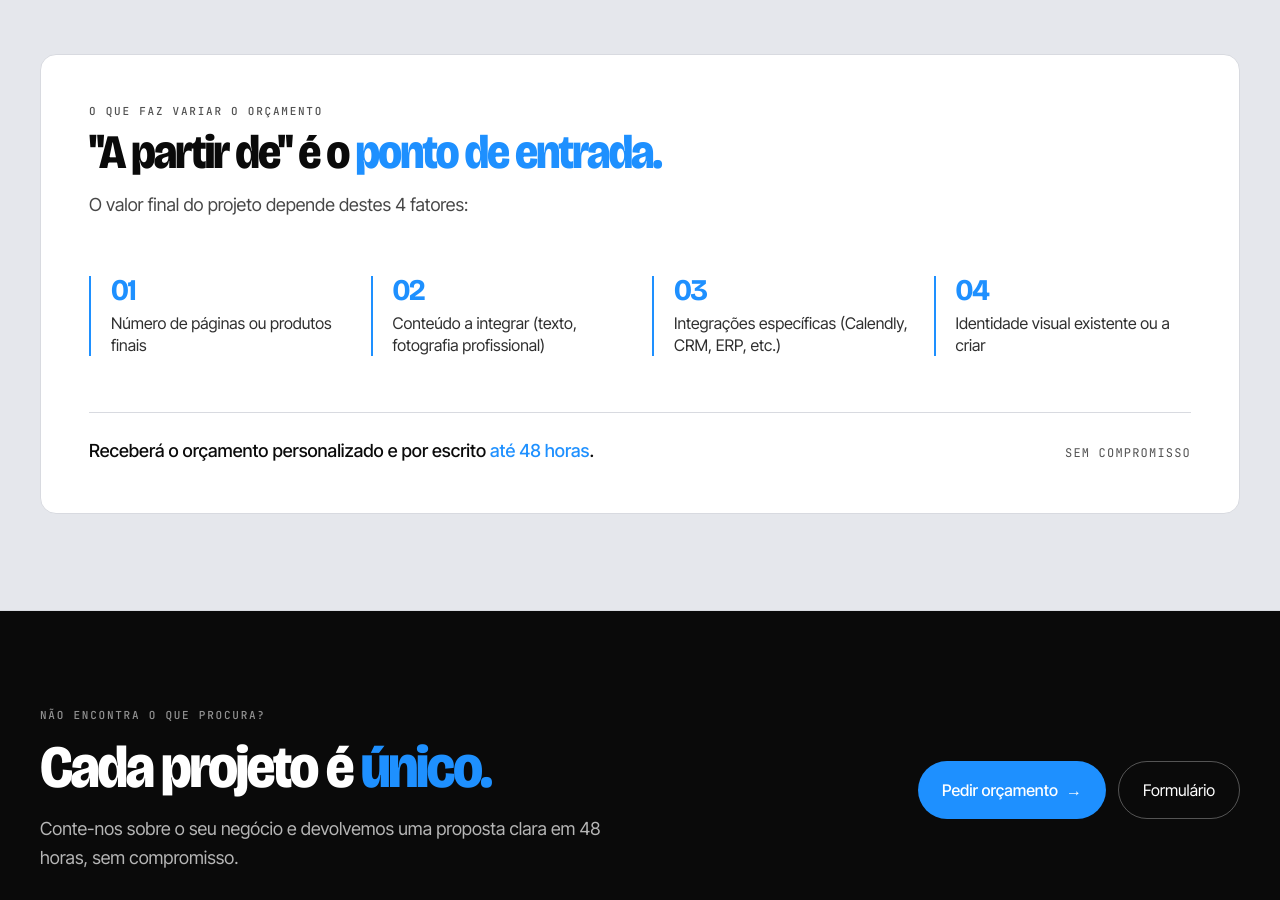
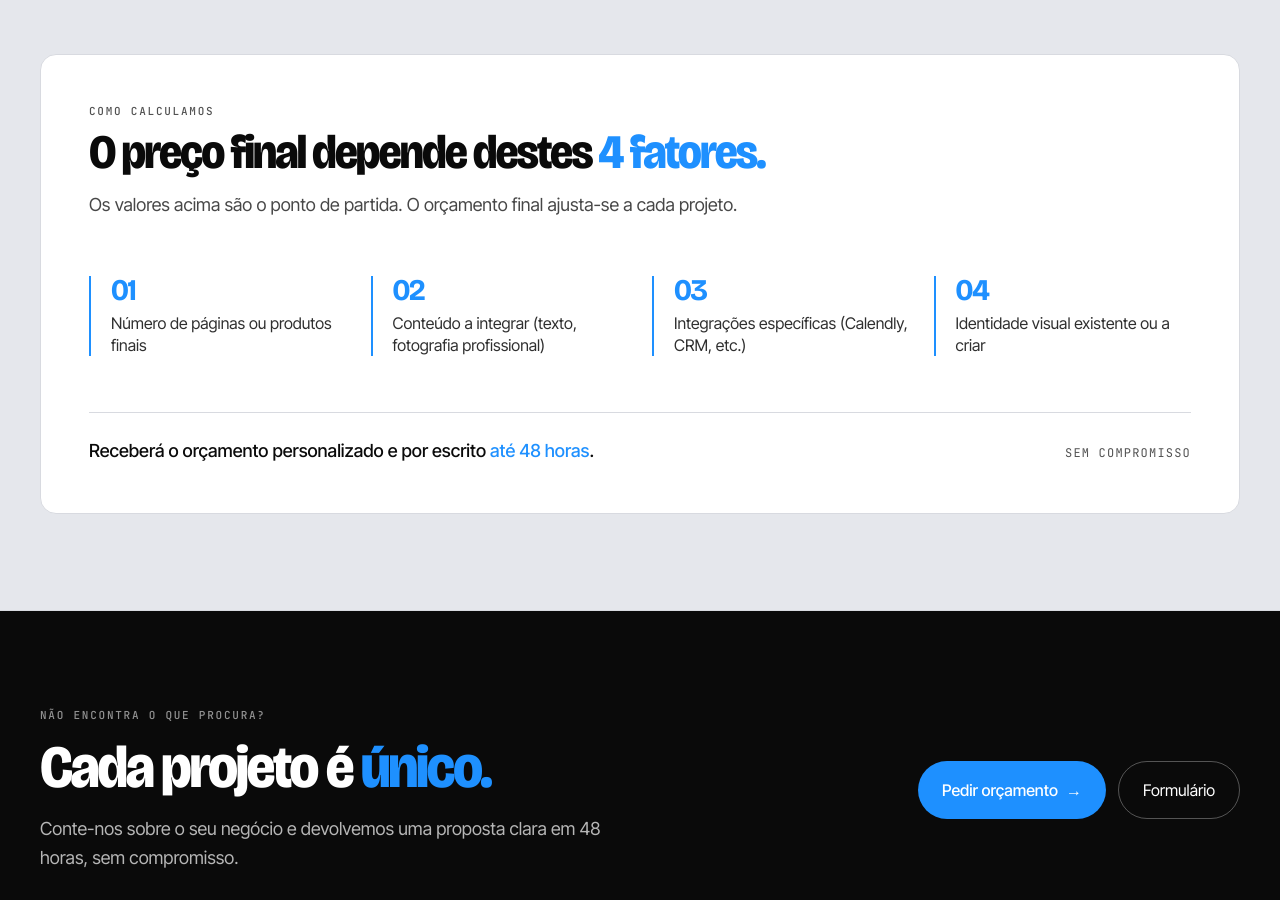
Before and after one commit to upramarketing-oss/upra-site, a Next.js app: page /precos in a window 1280 px wide. Shown: the part 1407-2307 px from the top of the page. Built offline with nearby package versions, Linux system fonts and the light colour scheme.

Commit message:
Precos: clearer heading + remove ERP from integrations

```diff
--- a/app/precos/page.tsx
+++ b/app/precos/page.tsx
@@ -62,7 +62,7 @@
 const ASSUMPTIONS = [
   "Número de páginas ou produtos finais",
   "Conteúdo a integrar (texto, fotografia profissional)",
-  "Integrações específicas (Calendly, CRM, ERP, etc.)",
+  "Integrações específicas (Calendly, CRM, etc.)",
   "Identidade visual existente ou a criar",
 ];
 
@@ -177,13 +177,14 @@
           <div className="mt-10 lg:mt-14 bg-bg-bright border border-rule rounded-2xl p-7 sm:p-8 lg:p-12">
             {/* Intro */}
             <div className="max-w-3xl mb-10 lg:mb-14">
-              <div className="label mb-3">O que faz variar o orçamento</div>
+              <div className="label mb-3">Como calculamos</div>
               <h2 className="display-tight text-3xl md:text-4xl lg:text-5xl mb-4 leading-tight">
-                &quot;A partir de&quot; é o{" "}
-                <span className="text-blue">ponto de entrada.</span>
+                O preço final depende destes{" "}
+                <span className="text-blue">4 fatores.</span>
               </h2>
               <p className="text-ink/75 text-lg leading-relaxed">
-                O valor final do projeto depende destes 4 fatores:
+                Os valores acima são o ponto de partida. O orçamento final
+                ajusta-se a cada projeto.
               </p>
             </div>
 
```
